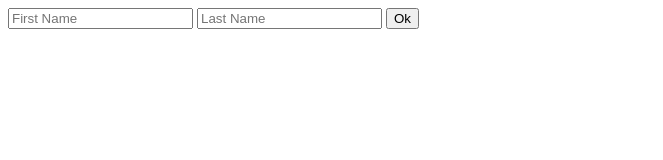
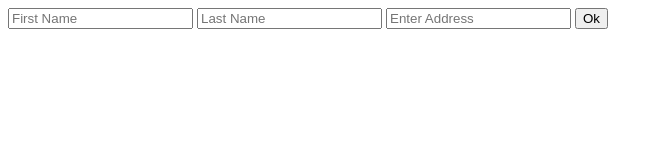
Before and after one commit to shivamsingh-git-codes/Forms, a plain HTML site: page index.html in a window 1280 px wide. Shown: the whole page, without its empty margins (0-663 px from the left). Drawn offline with Linux system fonts and the light colour scheme.

Commit message:
Commited Second time

```diff
--- a/index.html
+++ b/index.html
@@ -9,6 +9,7 @@
     <form action="submit">
        <input type="text" placeholder="First Name">
        <input type="text" placeholder="Last Name">
+       <input type="text" placeholder="Enter Address">
        <input type="submit" value="Ok" >
     </form>
 </body>
```
